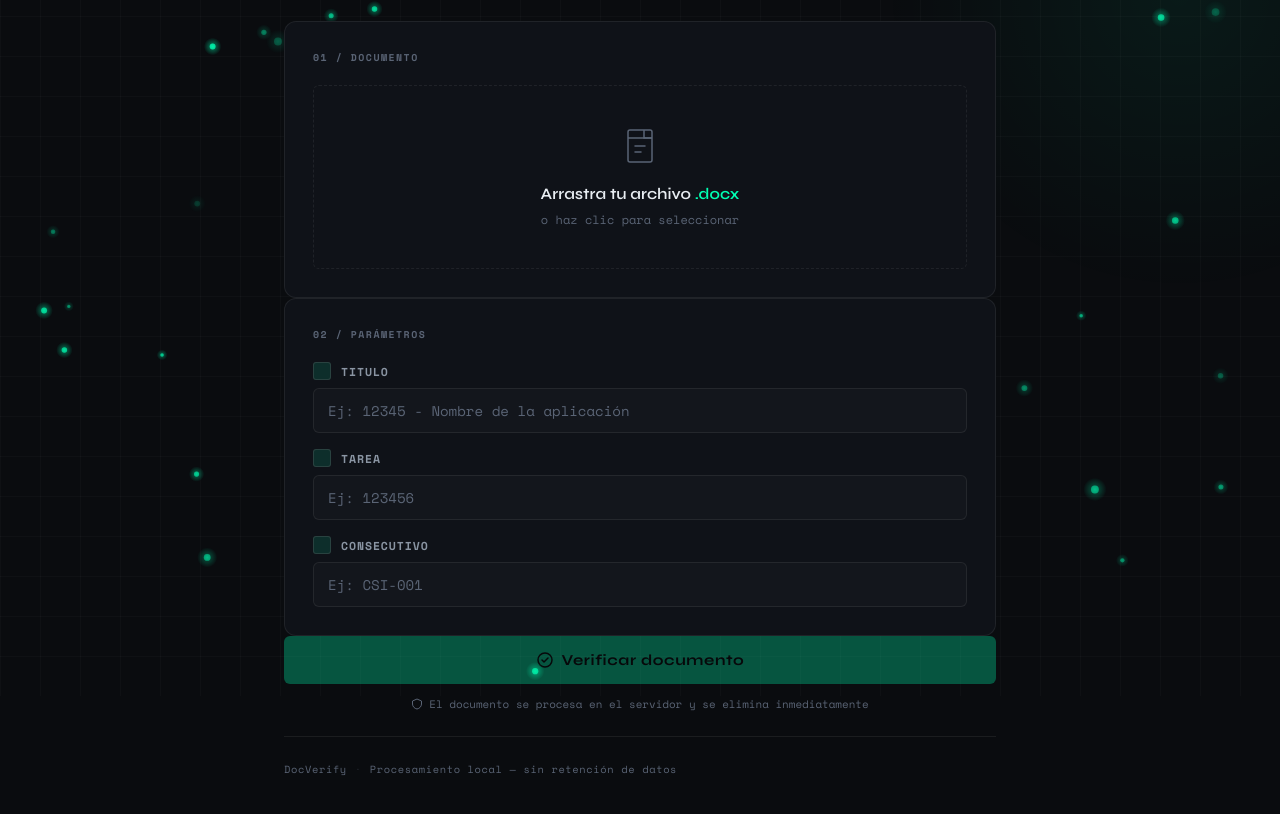
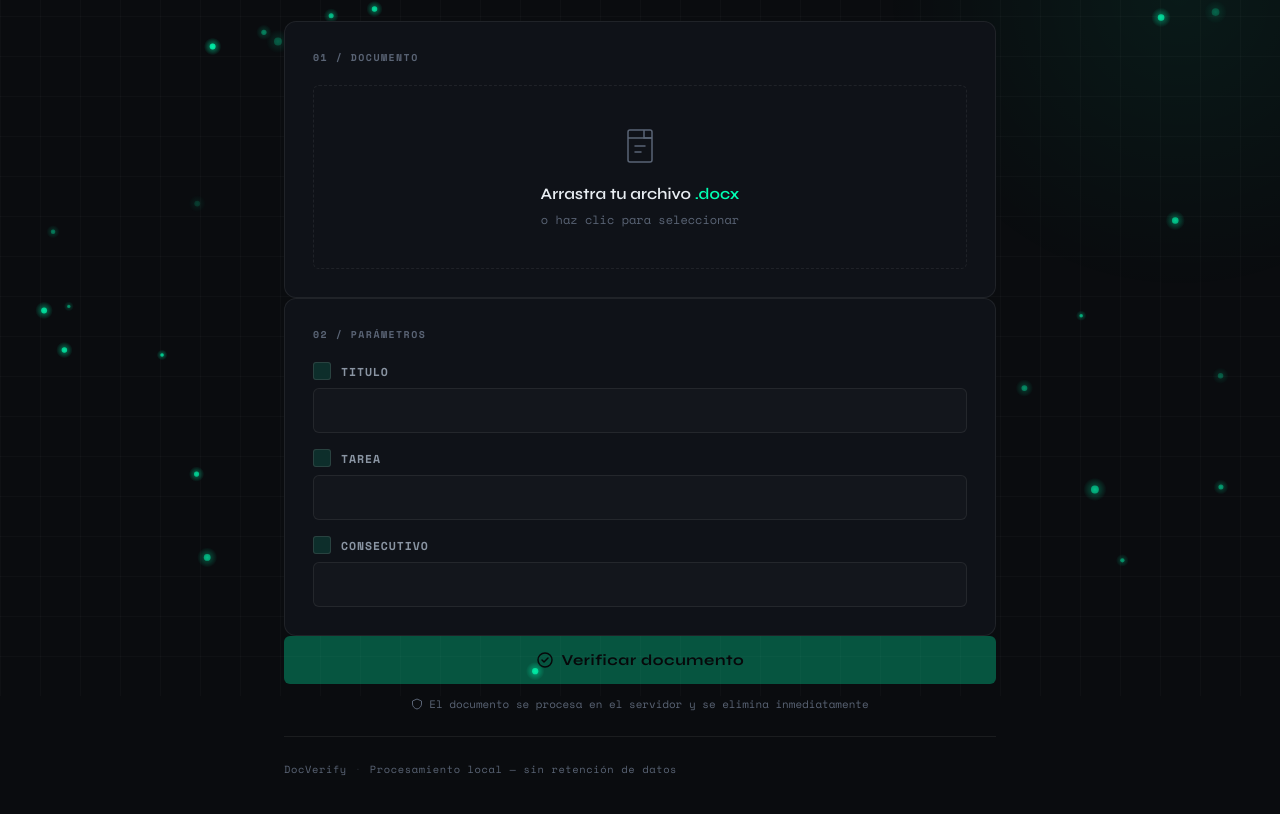
Before and after one commit to ever186/docverify, a plain HTML site: page index.html in a window 1280 px wide. Shown: the part 104-918 px from the top of the page. Drawn offline with nearby package versions, Linux system fonts and the light colour scheme.

Commit message:
Update index.html

```diff
--- a/index.html
+++ b/index.html
@@ -97,21 +97,21 @@
               <span class="field-num"></span> Titulo
             </label>
             <input class="field-input" id="inputTitulo" type="text"
-              placeholder="Ej: 12345 - Nombre de la aplicación" autocomplete="off"/>
+              placeholder="" autocomplete="off"/>
           </div>
           <div class="field">
             <label class="field-label" for="inputId">
               <span class="field-num"></span> tarea
             </label>
             <input class="field-input" id="inputId" type="text"
-              placeholder="Ej: 123456" autocomplete="off"/>
+              placeholder="" autocomplete="off"/>
           </div>
           <div class="field">
             <label class="field-label" for="inputConsecutivo">
               <span class="field-num"></span> Consecutivo
             </label>
             <input class="field-input" id="inputConsecutivo" type="text"
-              placeholder="Ej: CSI-001" autocomplete="off"/>
+              placeholder="" autocomplete="off"/>
           </div>
         </div>
       </section>
```
